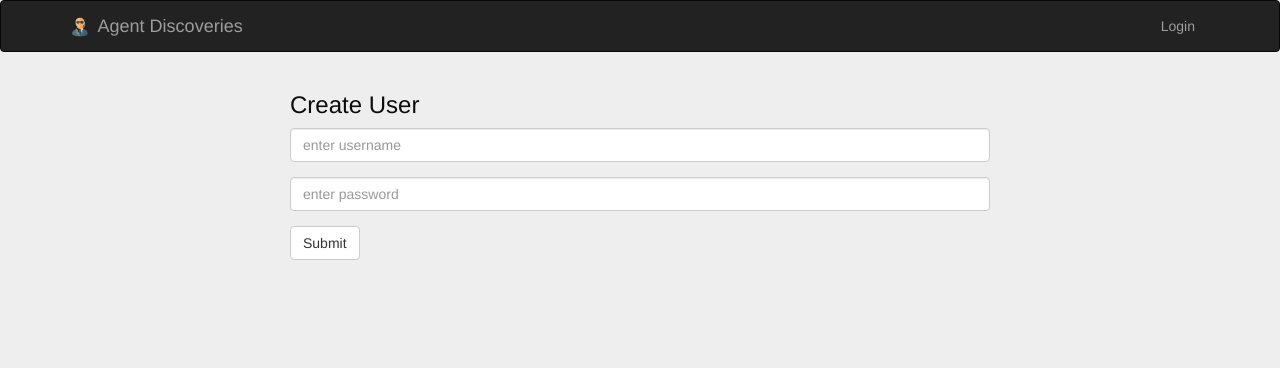
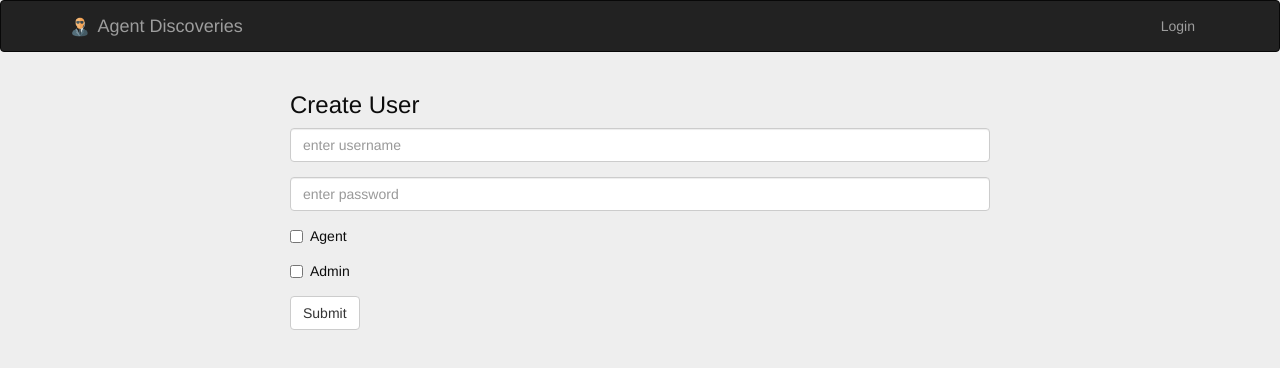
Before and after one commit to JackMead/AgentDiscoveries-CIA, a React app in the folder AgentDiscoveries-Frontend/: page /#/admin/users/add in a window 1280 px wide. Shown: the top 368 px of the page. Built offline with nearby package versions, Linux system fonts and the light colour scheme.

Commit message:
non-functioning agent form in the add user

```diff
--- a/AgentDiscoveries-Frontend/app/sass/styles.scss
+++ b/AgentDiscoveries-Frontend/app/sass/styles.scss
@@ -14,3 +14,7 @@ body {
 .right-margin {
   margin-right: 8px;
 }
+
+.ml-3 {
+  margin-left: 0.75rem !important;
+}
--- a/AgentDiscoveries-Frontend/app/src/components/admin/add-agent.js
+++ /dev/null
@@ -1,80 +0,0 @@
-import * as React from "react"
-import {
-    Form,
-    FormGroup,
-    FormControl,
-    Button,
-    ControlLabel
-} from "react-bootstrap"
-import { searchAPI } from "../crud"
-
-export class AddAgent extends React.Component {
-
-    constructor(props) {
-        super()
-        this.state = {
-            users: props.entities.users,
-            onSubmit: props.onSubmit
-        }
-
-        this.submitForm = props.submitForm
-        this.getUserOptions = this.getUserOptions.bind(this)
-    }
-
-    render(props) {
-        return (
-            <div className="col-md-12">
-                <Form onSubmit={this.state.onSubmit}>
-                    <h3>Create Agent</h3>
-
-                    <FormGroup>
-                        <ControlLabel>User</ControlLabel>
-                        <FormControl componentClass="select" required
-                            inputRef={userId => this.submitForm.userId = userId}
-                            placeholder="enter user ID">
-                            {this.getUserOptions()}
-                        </FormControl>
-                    </FormGroup>
-                    <FormGroup>
-                        <ControlLabel>First Name</ControlLabel>
-                        <FormControl type="text" required
-                            inputRef={firstName => this.submitForm.firstName = firstName}
-                            placeholder="enter first name" />
-                    </FormGroup>
-                    <FormGroup>
-                        <ControlLabel>Last Name</ControlLabel>
-                        <FormControl type="text" required
-                            inputRef={lastName => this.submitForm.lastName = lastName}
-                            placeholder="enter last name" />
-                    </FormGroup>
-                    <FormGroup>
-                        <ControlLabel>Date Of Birth</ControlLabel>
-                        <FormControl type="date" required
-                            inputRef={dateOfBirth => this.submitForm.dateOfBirth = dateOfBirth}
-                            placeholder="enter date of birth" />
-                    </FormGroup>
-                    <FormGroup>
-                        <ControlLabel>Rank</ControlLabel>
-                        <FormControl type="number" required
-                            inputRef={rank => this.submitForm.rank = rank}
-                            placeholder="enter rank (numeric)" />
-                    </FormGroup>
-                    <FormGroup>
-                        <ControlLabel>Call Sign</ControlLabel>
-                        <FormControl type="text" required
-                            inputRef={callSign => this.submitForm.callSign = callSign}
-                            placeholder="enter call sign" />
-                    </FormGroup>
-                    <Button type="submit">Submit</Button>
-                </Form>
-            </div>
-        )
-    }
-
-    getUserOptions() {
-        return Object.keys(this.state.users).map(key => {
-            let user = this.state.users[key]
-            return <option key={user.userId} value={user.userId}>{user.username}</option>
-        })
-    }
-}
--- a/AgentDiscoveries-Frontend/app/src/components/admin/add-entity.js
+++ b/AgentDiscoveries-Frontend/app/src/components/admin/add-entity.js
@@ -11,7 +11,6 @@ import { handleEntitySubmit } from "../utilities/submit-utilities"
 import { Message } from "../message"
 import { AddLocation } from "./add-location"
 import { AddRegion } from "./add-region"
-import { AddAgent } from "./add-agent"
 import { AddUser } from "./add-user"
 
 
@@ -28,6 +27,8 @@ export default class AddEntity extends React.Component {
         this.apiForms = []
 
         this.onSubmit = this.onSubmit.bind(this)
+        this.onSubmitUser = this.onSubmitUser.bind(this)
+        this.getUserForm = this.getUserForm.bind(this)
         this.setUpEntityForms = this.setUpEntityForms.bind(this)
     }
 
@@ -58,12 +59,28 @@ export default class AddEntity extends React.Component {
             .catch(error => this.setState({ message: { message: error, type: "danger" } }))
     }
 
+    onSubmitUser(e) {
+        e.preventDefault()
+        var userForm = this.getUserForm()
+        console.log(userForm)
+        if (this.submitForm.agent.checked) {
+            var agentForm = this.submitForm.agentForm
+            console.log(agentForm)
+        }
+    }
+
+    getUserForm() {
+        var userForm = Object.assign({}, this.submitForm)
+        delete userForm.agent
+        delete userForm.agentForm
+        return userForm
+    }
+
     setUpEntityForms() {
         this.apiForms = {
             locations: <AddLocation submitForm={this.submitForm} onSubmit={this.onSubmit} />,
             regions: <AddRegion submitForm={this.submitForm} onSubmit={this.onSubmit} />,
-            users: <AddUser submitForm={this.submitForm} onSubmit={this.onSubmit} />,
-            agents: <AddAgent submitForm={this.submitForm} onSubmit={this.onSubmit}/>
+            users: <AddUser submitForm={this.submitForm} onSubmit={this.onSubmitUser} />
         }
         this.setState({ form: this.apiForms[this.state.api] })
     }
--- a/AgentDiscoveries-Frontend/app/src/components/admin/add-user.js
+++ b/AgentDiscoveries-Frontend/app/src/components/admin/add-user.js
@@ -4,7 +4,8 @@ import {
     FormGroup,
     FormControl,
     Button,
-    ControlLabel
+    ControlLabel,
+    Checkbox
 } from "react-bootstrap"
 
 export class AddUser extends React.Component {
@@ -12,10 +13,15 @@ export class AddUser extends React.Component {
     constructor(props) {
         super()
         this.state = {
-            onSubmit: props.onSubmit
+            onSubmit: props.onSubmit,
+            additionalAgentInfo: ""
         }
 
         this.submitForm = props.submitForm
+        this.submitForm.agentForm = {}
+
+        this.onChange = this.onChange.bind(this)
+        this.getOptionalAgentForm =this.getOptionalAgentForm.bind(this)
     }
 
     render(props) {
@@ -25,17 +31,79 @@ export class AddUser extends React.Component {
                     <h3>Create User</h3>
                     <FormGroup>
                         <FormControl type="text" required
-                        inputRef={username => this.submitForm.username = username}
-                        placeholder="enter username" />
+                            inputRef={username => this.submitForm.username = username}
+                            placeholder="enter username" />
                     </FormGroup>
                     <FormGroup>
                         <FormControl type="password" required
-                        inputRef={password => this.submitForm.password = password}
-                        placeholder="enter password" />
+                            inputRef={password => this.submitForm.password = password}
+                            placeholder="enter password" />
+                    </FormGroup>
+                    <FormGroup>
+                        <Checkbox type="checkbox"
+                            onChange={this.onChange}
+                            inputRef={agent => this.submitForm.agent = agent} >
+                            Agent
+                        </Checkbox>
+                    </FormGroup>
+
+                    {this.state.additionalAgentInfo}
+
+                    <FormGroup>
+                        <Checkbox type="checkbox"
+                            onChange={this.onChange}
+                            inputRef={admin => this.submitForm.admin = admin} >
+                            Admin
+                        </Checkbox>
                     </FormGroup>
                     <Button type="submit">Submit</Button>
                 </Form>
             </div>
         )
     }
+
+    onChange(e) {
+        const additionalAgentInfo = this.submitForm.agent.checked ? this.getOptionalAgentForm() : ""
+
+        this.setState({
+            additionalAgentInfo: additionalAgentInfo
+        })
+    }
+
+    getOptionalAgentForm() {
+        return (
+            <div className="ml-3">
+                <FormGroup>
+                    <ControlLabel>First Name</ControlLabel>
+                    <FormControl type="text" required
+                        inputRef={firstName => this.submitForm.agentForm.firstName = firstName}
+                        placeholder="enter first name" />
+                </FormGroup>
+                <FormGroup>
+                    <ControlLabel>Last Name</ControlLabel>
+                    <FormControl type="text" required
+                        inputRef={lastName => this.submitForm.agentForm.lastName = lastName}
+                        placeholder="enter last name" />
+                </FormGroup>
+                <FormGroup>
+                    <ControlLabel>Date Of Birth</ControlLabel>
+                    <FormControl type="date" required
+                        inputRef={dateOfBirth => this.submitForm.agentForm.dateOfBirth = dateOfBirth}
+                        placeholder="enter date of birth" />
+                </FormGroup>
+                <FormGroup>
+                    <ControlLabel>Rank</ControlLabel>
+                    <FormControl type="number" required
+                        inputRef={rank => this.submitForm.agentForm.rank = rank}
+                        placeholder="enter rank (numeric)" />
+                </FormGroup>
+                <FormGroup>
+                    <ControlLabel>Call Sign</ControlLabel>
+                    <FormControl type="text" required
+                        inputRef={callSign => this.submitForm.agentForm.callSign = callSign}
+                        placeholder="enter call sign" />
+                </FormGroup>
+            </div>
+        )
+    }
 }
```
